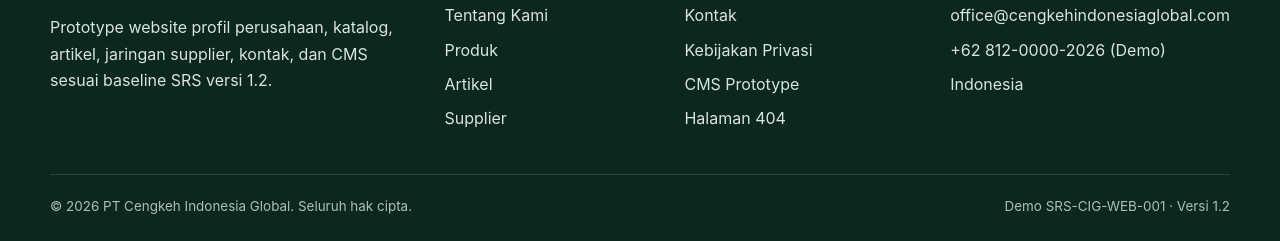
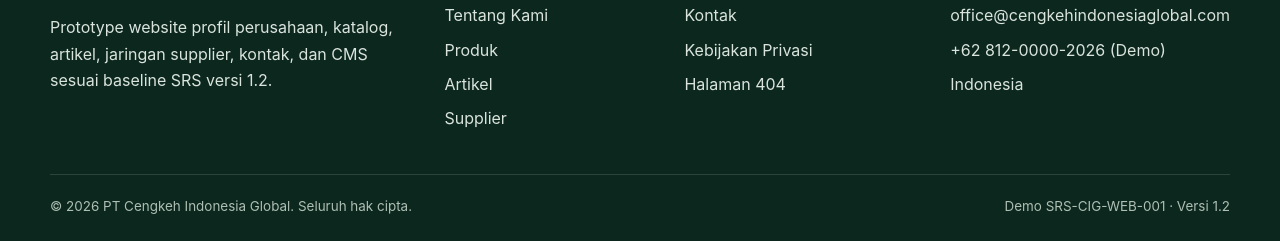
Before and after one commit to naufal-cloud/pt-cengkeh-indonesia-global, a plain HTML site: page produk-detail.html in a window 1280 px wide. Shown: the part 967-1208 px from the top of the page. Drawn offline with nearby package versions, Linux system fonts and the light colour scheme; no server answers.

Commit message:
Clean public product detail footer

```diff
--- a/produk-detail.html
+++ b/produk-detail.html
@@ -34,7 +34,7 @@
     <div class="footer-grid">
       <div><div class="footer-brand"><img src="assets/images/logo-pt-cengkeh.png" alt="" width="62" height="62"><strong>PT Cengkeh Indonesia Global</strong></div><p>Prototype website profil perusahaan, katalog, artikel, jaringan supplier, kontak, dan CMS sesuai baseline SRS versi 1.2.</p></div>
       <div><h3>Navigasi</h3><div class="footer-links"><a href="tentang.html">Tentang Kami</a><a href="produk.html">Produk</a><a href="artikel.html">Artikel</a><a href="supplier.html">Supplier</a></div></div>
-      <div><h3>Informasi</h3><div class="footer-links"><a href="kontak.html">Kontak</a><a href="privasi.html">Kebijakan Privasi</a><a href="admin/index.html">CMS Prototype</a><a href="404.html">Halaman 404</a></div></div>
+      <div><h3>Informasi</h3><div class="footer-links"><a href="kontak.html">Kontak</a><a href="privasi.html">Kebijakan Privasi</a><a href="404.html">Halaman 404</a></div></div>
       <div><h3>Kontak Demo</h3><div class="footer-links"><a href="mailto:office@cengkehindonesiaglobal.com">office@cengkehindonesiaglobal.com</a><span>+62 812-0000-2026 (Demo)</span><span>Indonesia</span></div></div>
     </div>
     <div class="footer-bottom"><span>© <span data-year></span> PT Cengkeh Indonesia Global. Seluruh hak cipta.</span><span>Demo SRS-CIG-WEB-001 · Versi 1.2</span></div>
```
